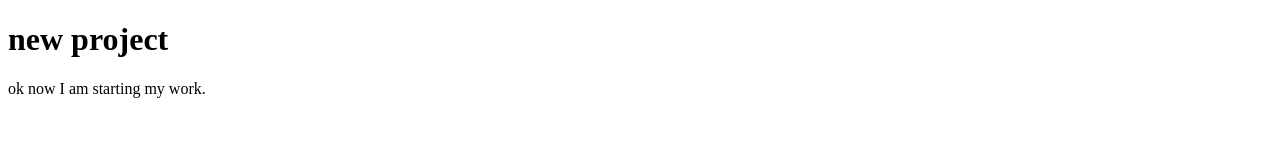
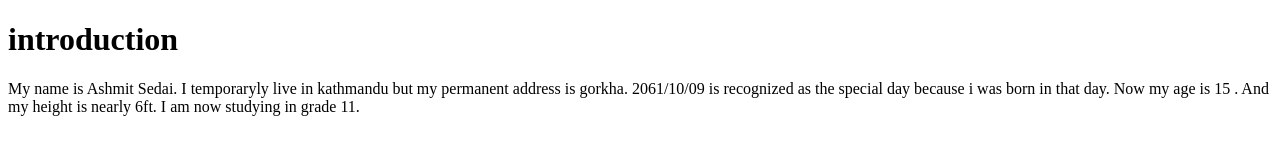
Before and after one commit to ashmit12345/profile, a plain HTML site: page index.html in a window 1280 px wide. Drawn offline with Linux system fonts and the light colour scheme.

Commit message:
paragraph written

```diff
--- a/index.html
+++ b/index.html
@@ -3,10 +3,11 @@
 <head>
     <meta charset="UTF-8">
     <meta name="viewport" content="width=device-width, initial-scale=1.0">
-    <title>Document</title>
+    <title>ashmit sedai</title>
 </head>
+
 <body>
-    <h1>new project</h1>
-    <p>ok now I am starting my work.</p>
+    <h1>introduction</h1>
+    <p>My name is Ashmit Sedai. I temporaryly live in kathmandu but my permanent address is gorkha. 2061/10/09 is recognized as the special day because i was born in that day. Now my age is 15 . And my height is nearly 6ft. I am now studying in grade 11.  </p>
 </body>
 </html>
```
